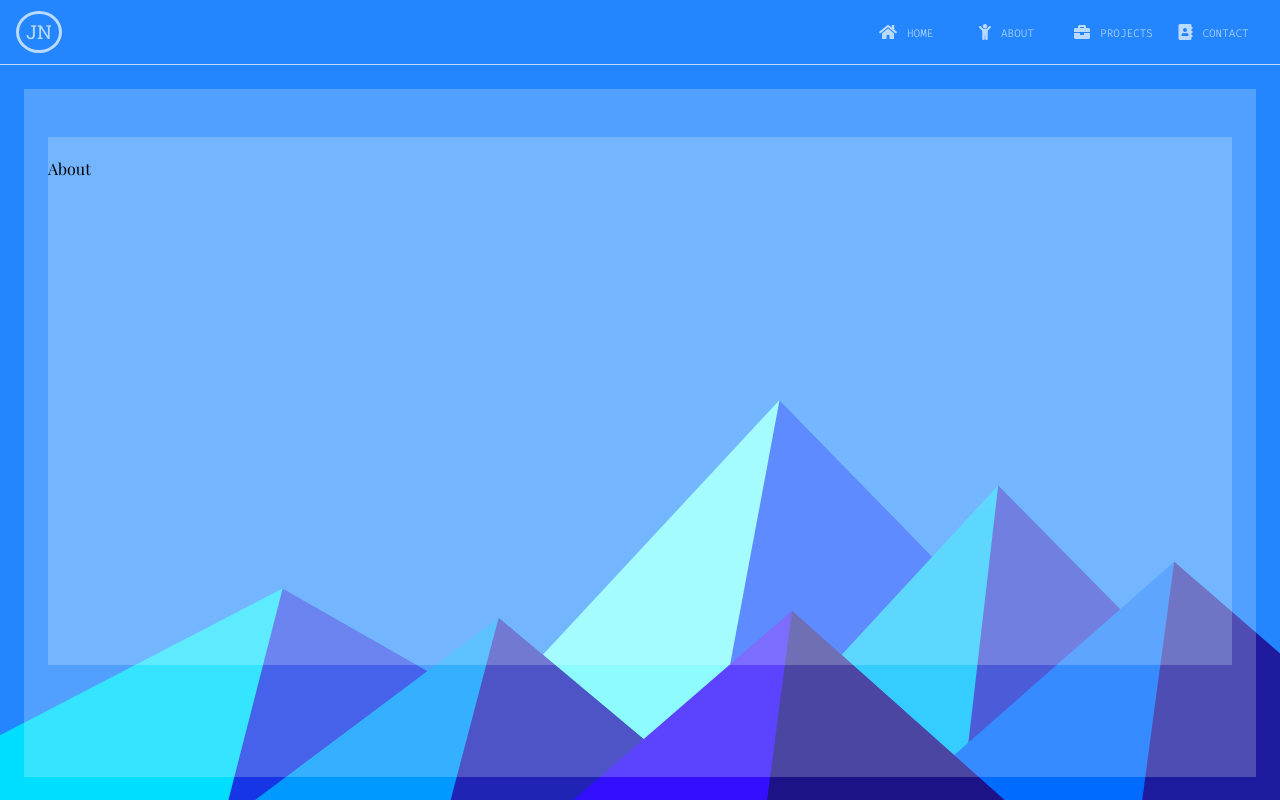
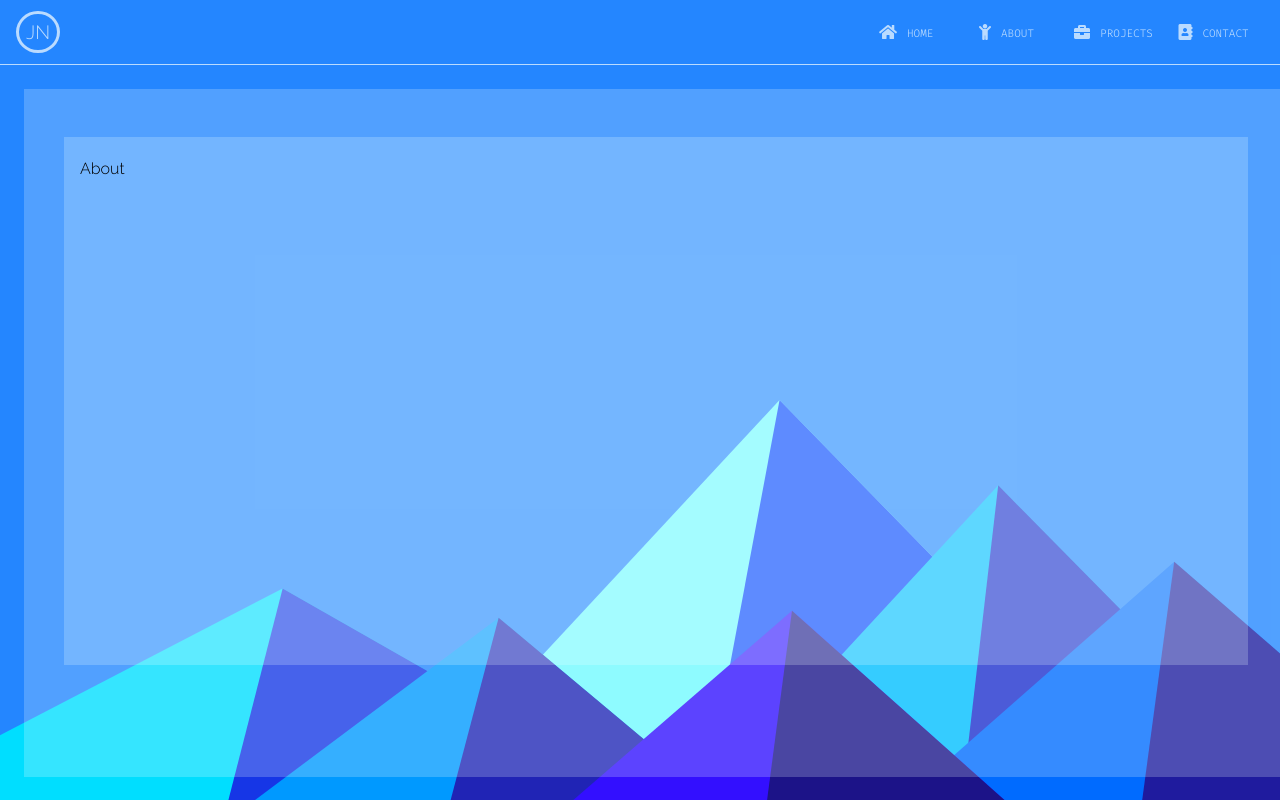
Before and after one commit to jason-nordheim/personal-website, a React (Create React App) app: page /about in a window 1280 px wide. Built offline with nearby package versions, Linux system fonts and the light colour scheme; a web font is replaced by a local one.

Commit message:
changed main font and moved page styles into App.css

```diff
--- a/src/components/App.css
+++ b/src/components/App.css
@@ -3,7 +3,7 @@
    v2.0 | 20110126
    License: none (public domain)
 */
-@import url("https://fonts.googleapis.com/css2?family=Roboto+Condensed:wght@400;700&family=Roboto+Slab&display=swap");
+@import url('https://fonts.googleapis.com/css2?family=Raleway:ital,wght@0,100;0,200;0,300;0,400;0,500;0,600;0,700;0,800;0,900;1,100;1,200;1,300;1,400;1,500;1,600;1,700;1,800;1,900&display=swap');
 @import url("https://fonts.googleapis.com/css2?family=Cutive+Mono&display=swap");
 @import url("https://fonts.googleapis.com/css2?family=Playfair+Display:ital,wght@0,400;0,500;0,600;0,700;0,800;0,900;1,400;1,500;1,600;1,700;1,800;1,900&display=swap");
 
@@ -131,7 +131,6 @@ table {
   border-spacing: 0;
 }
 html {
-  font-family: "Roboto Condensed", sans-serif;
   background-color: rgba(24, 136, 255, 0.8);
   box-sizing: border-box;
   margin: 0;
@@ -142,7 +141,7 @@ html {
 
 :root {
   --font-text-main: "Playfair Display", serif;
-  --font-text-alt: "Roboto Slab", serif;
+  --font-text-alt: 'Raleway', sans-serif;
   --font-text-mono: "Cutive Mono", monospace;
   --font-size-h1: 3rem;
   --font-size-h2: calc(3rem * 0.9);
@@ -156,7 +155,7 @@ h3,
 h4,
 h5,
 h6 {
-  font-family: var(--font-text-alt);
+  font-family: var(--font-text-main);
 }
 h1 {
   font-size: var(--font-size-h1);
@@ -171,7 +170,8 @@ h4 {
   font-size: var(--font-size-h4);
 }
 div, span, p {
-  font-family: var(--font-text-main);
+  font-family: var(--font-text-alt);
+  font-weight: 300;
 }
 .no-select {
   -webkit-touch-callout: none; /* iOS Safari */
@@ -184,6 +184,9 @@ div, span, p {
 section {
   margin: 15px 0;
 }
+p {
+  margin: 10px 0;
+}
 .app {
   height: 100vh;
   width: 100vw;
@@ -195,3 +198,16 @@ section {
   background-position-x: center;
   z-index: -5;
 }
+
+
+.page {
+  height: calc(100% - (2 * 5rem));
+  width: calc(100% - (2 * 1.5rem));
+  display: flex;
+  justify-content: flex-start;
+  justify-items: center;
+  align-items: baseline;
+  margin: 1.5rem;
+  padding: 1.5rem 1rem;
+  background-color: rgba(240, 255, 255, 0.221);
+}
```
